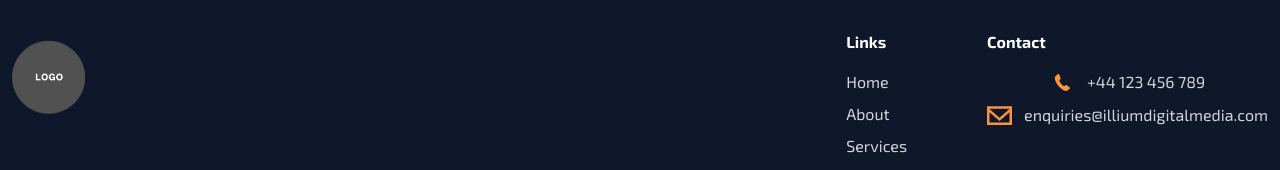
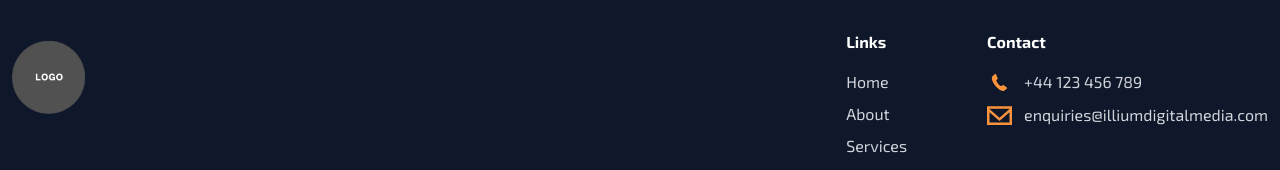
Before and after one commit to illium-digital-media/website, a Next.js app: page / in a window 1280 px wide. Shown: the part 6191-6361 px from the top of the page. Built offline with nearby package versions, Linux system fonts and the light colour scheme.

Commit message:
styling changes

```diff
--- a/components/Footer.tsx
+++ b/components/Footer.tsx
@@ -30,15 +30,15 @@ const Footer = () => {
 
               <div className="sm:pb-10">
                 <div className="text-white font-bold pb-4">Contact</div>
-                <div className="flex items-center justify-center">  {/* This centers the <ul> within its parent */}
+                <div className="">  {/* This centers the <ul> within its parent */}
                   <ul>
-                    <li className="pb-2 flex items-center justify-center sm:mr-3">
+                    <li className="pb-2 flex items-center max-sm:justify-center sm:mr-3">
                       <div className="flex">
                         <div className="pr-3 text-orange-400"><PhoneIcon /></div>
                         +44 123 456 789
                       </div>
                     </li>
-                    <li className="flex items-center sm:mr-3">
+                    <li className="flex items-center max-sm:justify-center sm:mr-3">
                       <div className="flex">
                         <div className="pr-3 text-orange-400"><EmailIcon /></div>
                         enquiries@illiumdigitalmedia.com
--- a/components/Navigation/NavItem.tsx
+++ b/components/Navigation/NavItem.tsx
@@ -9,7 +9,7 @@ const NavItem: React.FC<{
   const router = useRouter();
   const isActive = router.pathname === props.pageLink;
   return (
-    <li className={`${isActive ? 'lg:border-b-2 lg:border-cyan-400 text-cyan-400' : 'text-white'} p-5 m-auto text-md hover:text-cyan-400 duration-200 `}>
+    <li className={`${isActive ? 'lg:border-b-2 lg:border-cyan-400 text-cyan-400 max-lg:font-bold' : 'text-white'} p-5 m-auto text-md hover:text-cyan-400 duration-200 `}>
       <Link href={props.pageLink} onClick={props.handleClick}>
         {props.copy}
       </Link>
--- a/components/sections/AboutUsSection.tsx
+++ b/components/sections/AboutUsSection.tsx
@@ -11,16 +11,16 @@ const AboutUsSection: React.FC = () => {
   return (
     <div className="overflow-x-hidden">
       <div ref={sectionRef}>
-        <div className="sm:flex items-center">
+        <div className="lg:flex items-center">
           <div
-            className={`sm:w-1/2 rounded-lg sm:pr-20 transform transition-transform duration-500 ${isVisible ? 'translate-x-0' : '-translate-x-full'}`}
+            className={`lg:w-1/2 rounded-lg lg:pr-20 transform transition-transform duration-500 ${isVisible ? 'translate-x-0' : '-translate-x-full'}`}
           >
             <Image alt="web-design" src={dualScreen} />
           </div>
           <div
-            className={`max-w-5xl m-auto sm:w-1/2 transform transition-transform duration-500 ${isVisible ? 'translate-x-0' : 'translate-x-full'}`}
+            className={`max-w-5xl m-auto lg:w-1/2 transform transition-transform duration-500 ${isVisible ? 'translate-x-0' : 'translate-x-full'}`}
           >
-            <h4 className="font-bold max-sm:text-center text-4xl text-white pb-5">
+            <h4 className="font-bold max-lg:text-center text-4xl text-white pb-5">
               <FadeInText text="Helping Small Businesses Thrive, One Website at a Time" />
             </h4>
             <p className="pb-5 text-gray-300">
```
